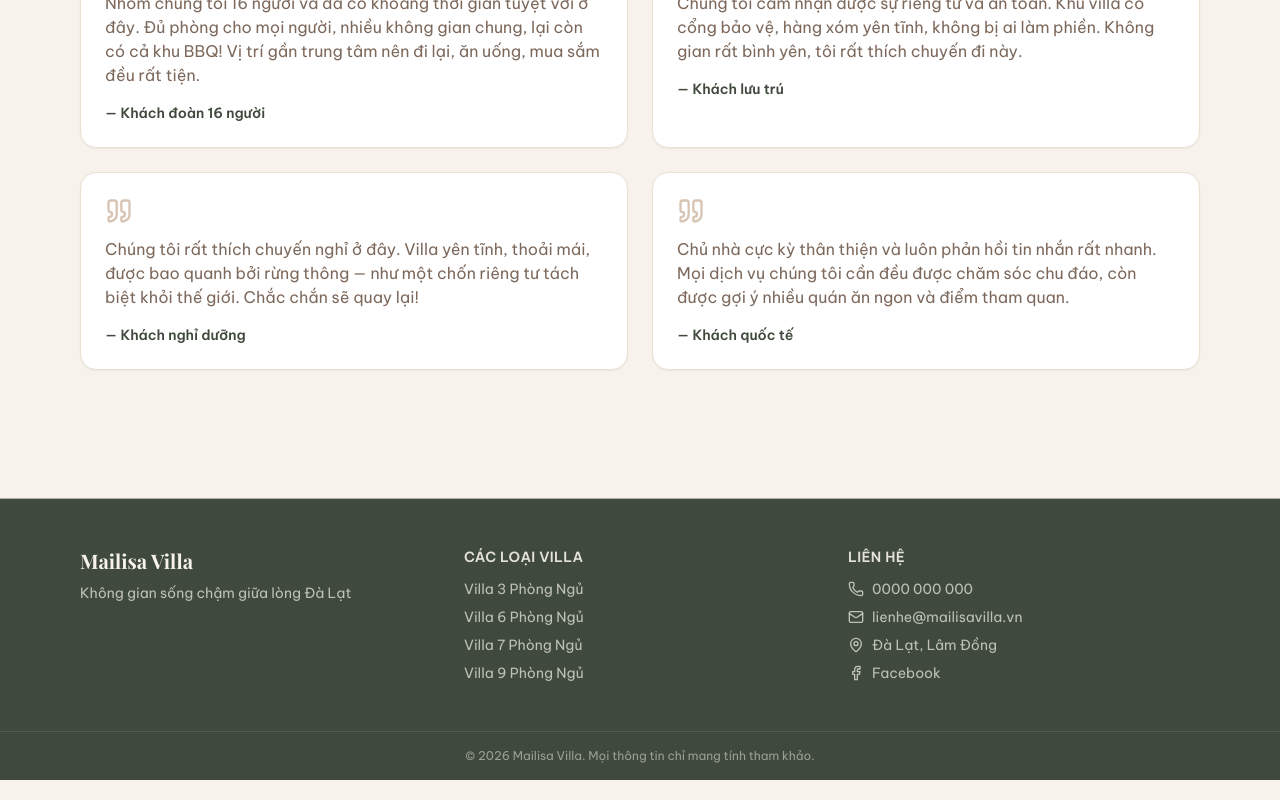
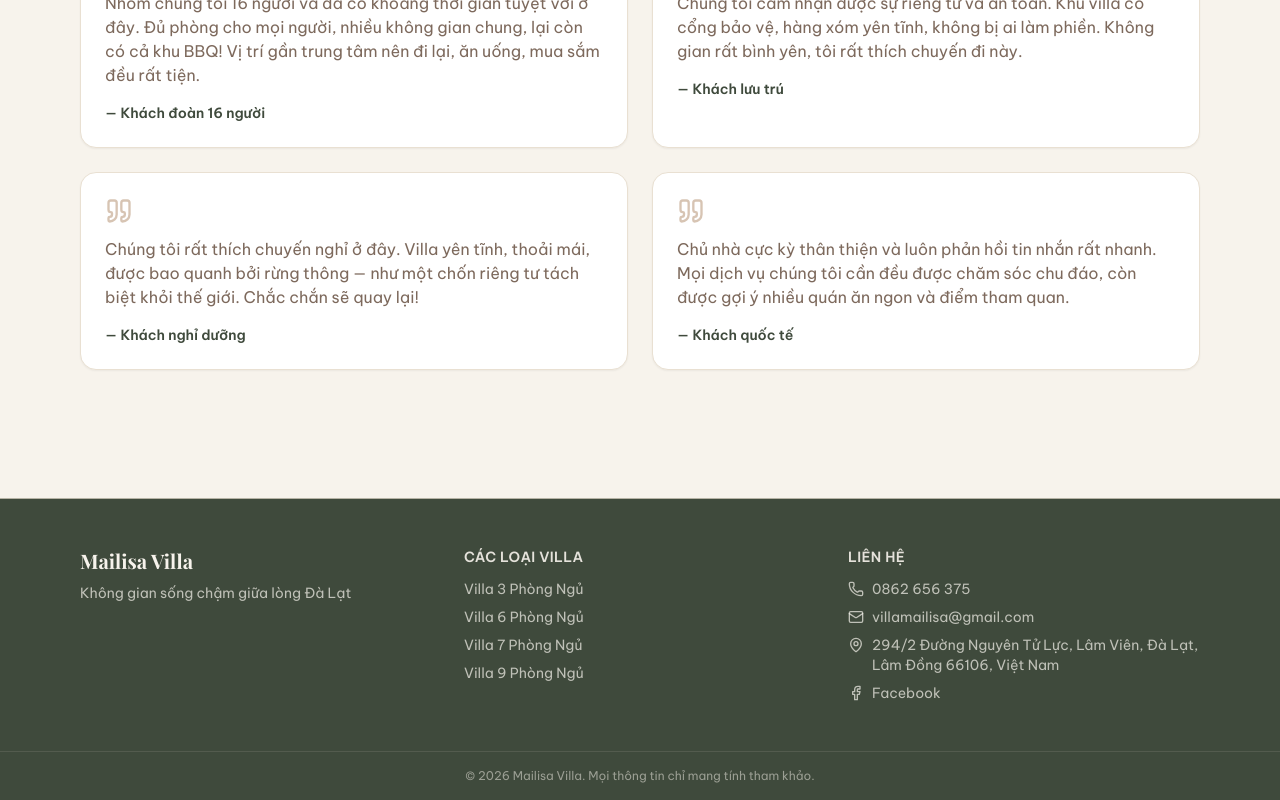
Before and after one commit to HomyHubs/mailisavilla, a React (Vite) app: page / in a window 1280 px wide. Shown: the part 2059-2859 px from the top of the page. Built offline with nearby package versions, Linux system fonts and the light colour scheme.

Commit message:
Cập nhật thông tin liên hệ thật (Zalo/hotline 0862656375, email, Page, địa chỉ + Google Maps)

```diff
--- a/src/components/Footer.tsx
+++ b/src/components/Footer.tsx
@@ -47,9 +47,16 @@ export default function Footer() {
                 {contact.email}
               </a>
             </li>
-            <li className="flex items-center gap-2">
-              <MapPin size={16} />
-              <span>{contact.address}</span>
+            <li className="flex items-start gap-2">
+              <MapPin size={16} className="mt-0.5 shrink-0" />
+              <a
+                href={contact.mapUrl}
+                target="_blank"
+                rel="noopener noreferrer"
+                className="hover:text-clay"
+              >
+                {contact.address}
+              </a>
             </li>
             <li className="flex items-center gap-2">
               <Facebook size={16} />
--- a/src/config/contact.ts
+++ b/src/config/contact.ts
@@ -1,24 +1,26 @@
 // Thông tin liên hệ Mailisa Villa.
-// TODO(config): anh Hoang thay các giá trị placeholder dưới đây bằng thông tin thật.
 export const contact = {
   brand: 'Mailisa Villa',
   tagline: 'Không gian sống chậm giữa lòng Đà Lạt',
 
-  // Số điện thoại Zalo (chỉ chữ số, không khoảng trắng). VD thật: '0912345678'
-  zaloPhone: '0000000000',
+  // Số điện thoại Zalo (chỉ chữ số, không khoảng trắng).
+  zaloPhone: '0862656375',
 
-  // Username/ID fanpage cho link m.me. VD thật: 'mailisavilla'
-  messengerId: 'mailisavilla',
+  // Username Page cho link m.me (từ facebook.com/mailisavilladalat).
+  messengerId: 'mailisavilladalat',
 
   // Hotline hiển thị + link tel:
-  hotline: '0000 000 000',
+  hotline: '0862 656 375',
 
-  email: 'lienhe@mailisavilla.vn',
+  email: 'villamailisa@gmail.com',
 
-  address: 'Đà Lạt, Lâm Đồng',
+  address: '294/2 Đường Nguyên Tử Lực, Lâm Viên, Đà Lạt, Lâm Đồng 66106, Việt Nam',
 
-  // Mạng xã hội (tùy chọn)
-  facebook: 'https://facebook.com/mailisavilla',
+  // Link Google Maps (bấm để xem đường đi)
+  mapUrl: 'https://maps.app.goo.gl/k49E49dMoi6hd8LCA',
+
+  // Mạng xã hội
+  facebook: 'https://www.facebook.com/mailisavilladalat/',
 } as const
 
 export type Contact = typeof contact
```
